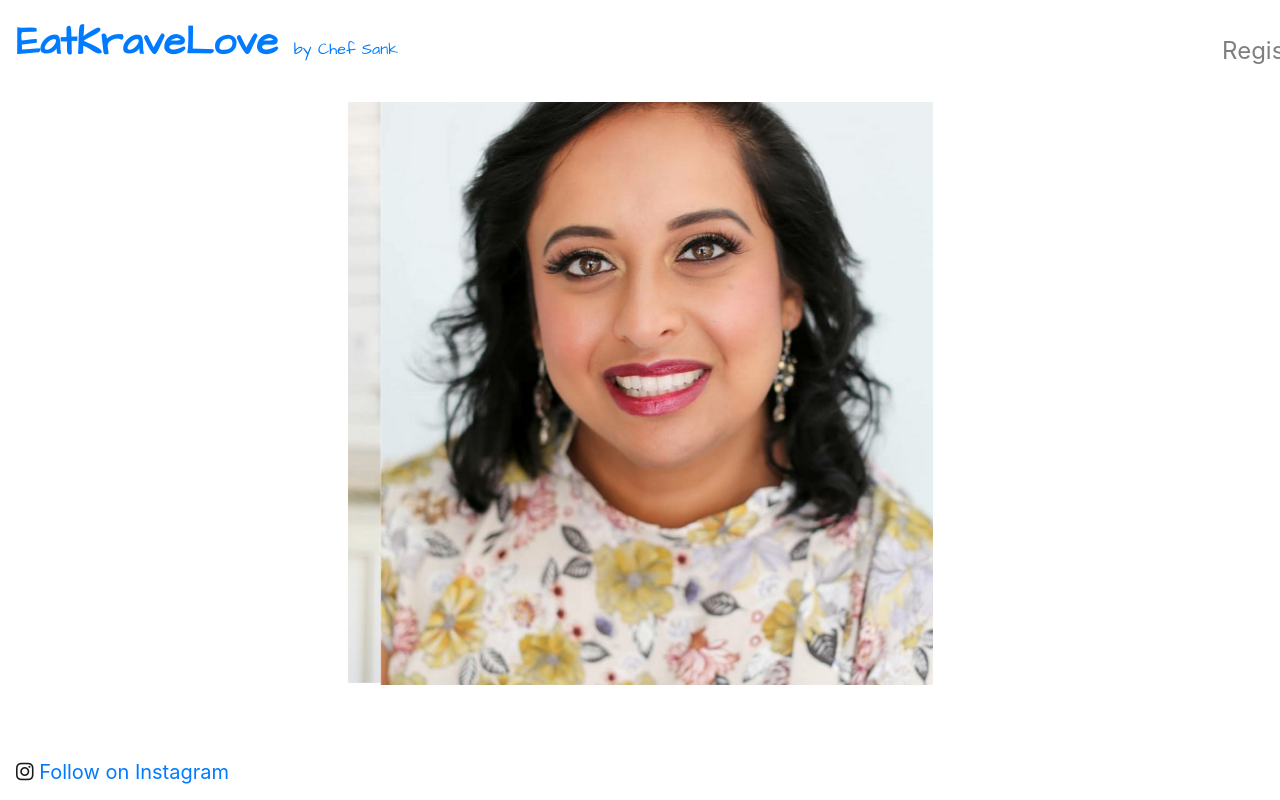
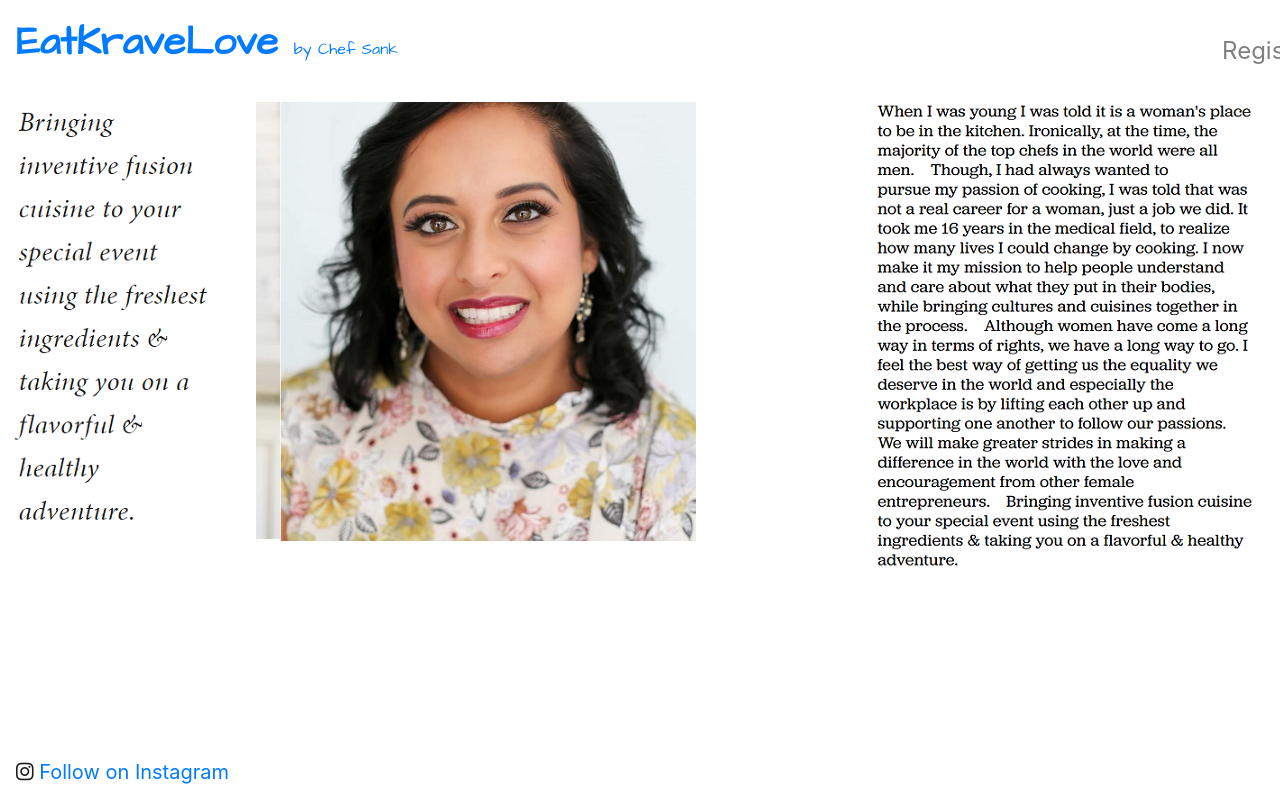
Before and after one commit to michaelpaulcuccia/eatkravelove, a React (Create React App) app in the folder client/: page / in a window 1280 px wide. Shown: the top 800 px of the page. Built offline with nearby package versions, Linux system fonts and the light colour scheme.

Commit message:
updated components

```diff
--- a/client/src/components/layout/Landing.js
+++ b/client/src/components/layout/Landing.js
@@ -1,12 +1,35 @@
-import React from 'react';
+import React, { Fragment } from 'react';
+import { Col, Row } from "react-bootstrap";
 import Caro from './landingComponents/Caro';
+import LandingQuote from './landingComponents/LandingQuote';
+import LandingQuoteTwo from './landingComponents/LandingQuoteTwo';
 
 const Landing = () => {
 
 
     return (
 
-        <Caro />
+        <Fragment>
+            <Row>
+
+                <Col sm={1}>
+                    <LandingQuote />
+                </Col>
+
+                <Col sm={7}>
+                    <Caro />
+                </Col>
+
+                <Col sm={4}>
+                    <LandingQuoteTwo />
+                </Col>
+
+            </Row>
+        </Fragment>
+
+
+
+
 
 
     )
--- /dev/null
+++ b/client/src/components/layout/landingComponents/LandingQuote.js
@@ -0,0 +1,12 @@
+import React from 'react';
+import landing_quote from '../../../images/landing_quote.PNG';
+
+const LandingQuote = () => {
+    return (
+        <div>
+            <img src={landing_quote} alt='landing_quote' />
+        </div>
+    )
+}
+
+export default LandingQuote
--- /dev/null
+++ b/client/src/components/layout/landingComponents/LandingQuoteTwo.js
@@ -0,0 +1,12 @@
+import React from 'react';
+import landing_quote_two from '../../../images/landing_quote_two.PNG';
+
+const LandingQuote = () => {
+    return (
+        <div>
+            <img src={landing_quote_two} alt='landing_quote_two' />
+        </div>
+    )
+}
+
+export default LandingQuote
--- a/client/src/style/CaroStyle.css
+++ b/client/src/style/CaroStyle.css
@@ -1,5 +1,11 @@
-.carousel {
+/* .carousel {
     width: 585px;
     height: 325px;
     margin: auto;
+  } */
+
+  .carousel {
+    width: 60%;
+    height: 60%;
+    margin: auto;
   }
```
Also changed, not shown: client/src/images/landing_quote.PNG (added), client/src/images/landing_quote_two.PNG (added).
